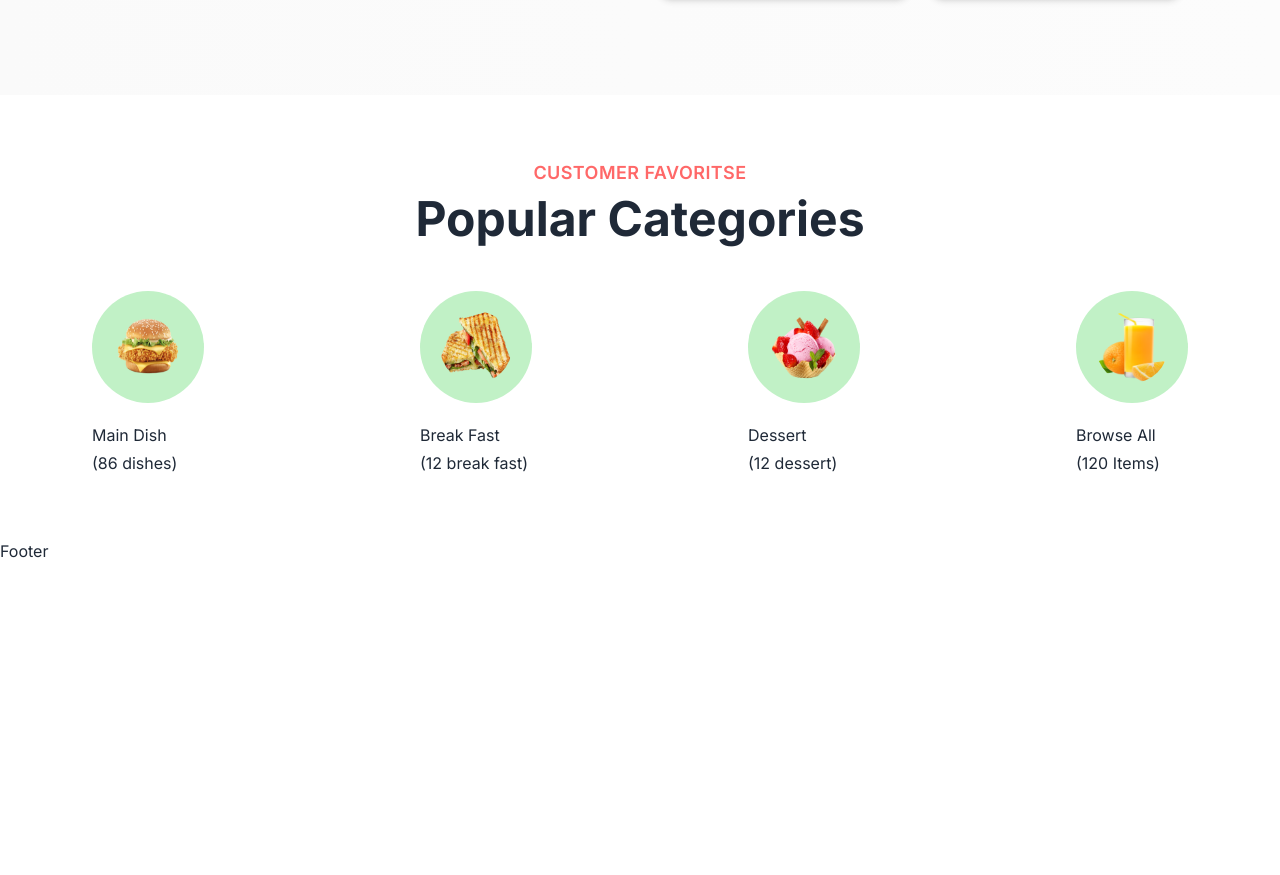
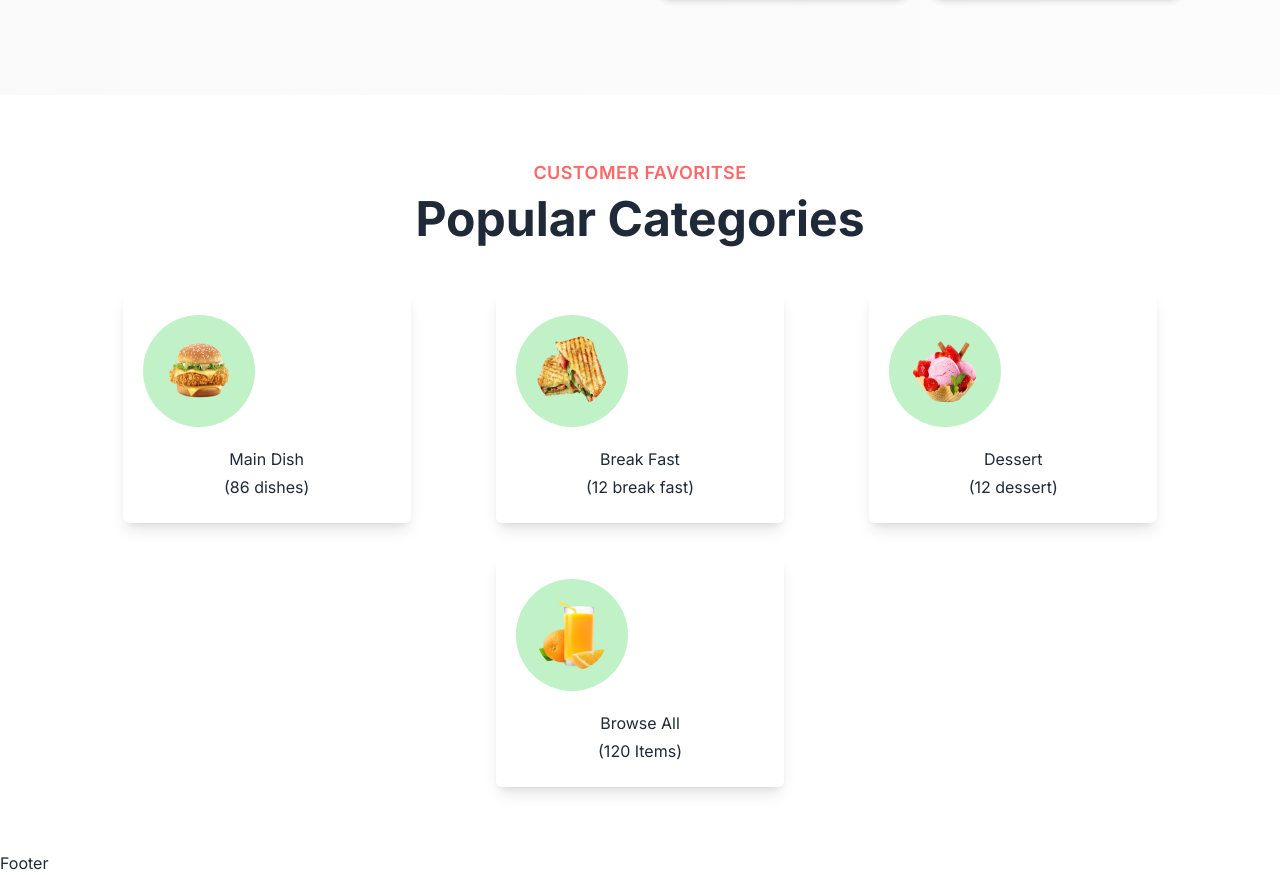
Before and after one commit to mehedihasan924/MERN-Ecommerce-Fontend, a React (Vite) app: page / in a window 1280 px wide. Shown: the part 674-1549 px from the top of the page. Before the commit the page ends 1237 px from the top, so only its background shows below. Built offline with nearby package versions, Linux system fonts and the light colour scheme.

Commit message:
added new Igage Categori section

```diff
--- a/src/Component/Cetagories/Categories.jsx
+++ b/src/Component/Cetagories/Categories.jsx
@@ -32,7 +32,7 @@ const categoriesItems = [
 ]
 const Categories = () => {
   return (
-      <div className='section-container py-16'>
+      <div className='max-w-screen-2xl container mx-auto lg:px-24 py-16'>
           <div className='text-center'>
               <p className='text-red text-lg font-semibold uppercase tracking-wide'>Customer Favoritse </p>
               <h2 className=' text-xl md:text-5xl  font-bold my-2 md:leanding-snug leading-snug'>  Popular Categories</h2>
@@ -41,8 +41,8 @@ const Categories = () => {
               <div className='flex flex-col sm:flex-row flex-wrap gap-8 justify-around items-center mt-12 '>
               {
                 categoriesItems.map((item, i) =>
-            <div key={i}>
-                <div>
+                  <div key={i} className='shadow-lg rounded-md bg-white py-6 px-5 w-72 mx-auto text-center cursor-pointer hover:-translate-y-4 duration-300 transition-all' >
+                      <div className='flex w-full items-center justyfy-center'>
                         <img src={item.image} alt="" className='bg-[#C1F1C6] p-5 rounded-full  w-28 h-28'/>
                     </div>
                     <div className='mt-5 space-y-1'>
```
Lines whose indentation alone changed are shown as unchanged.
